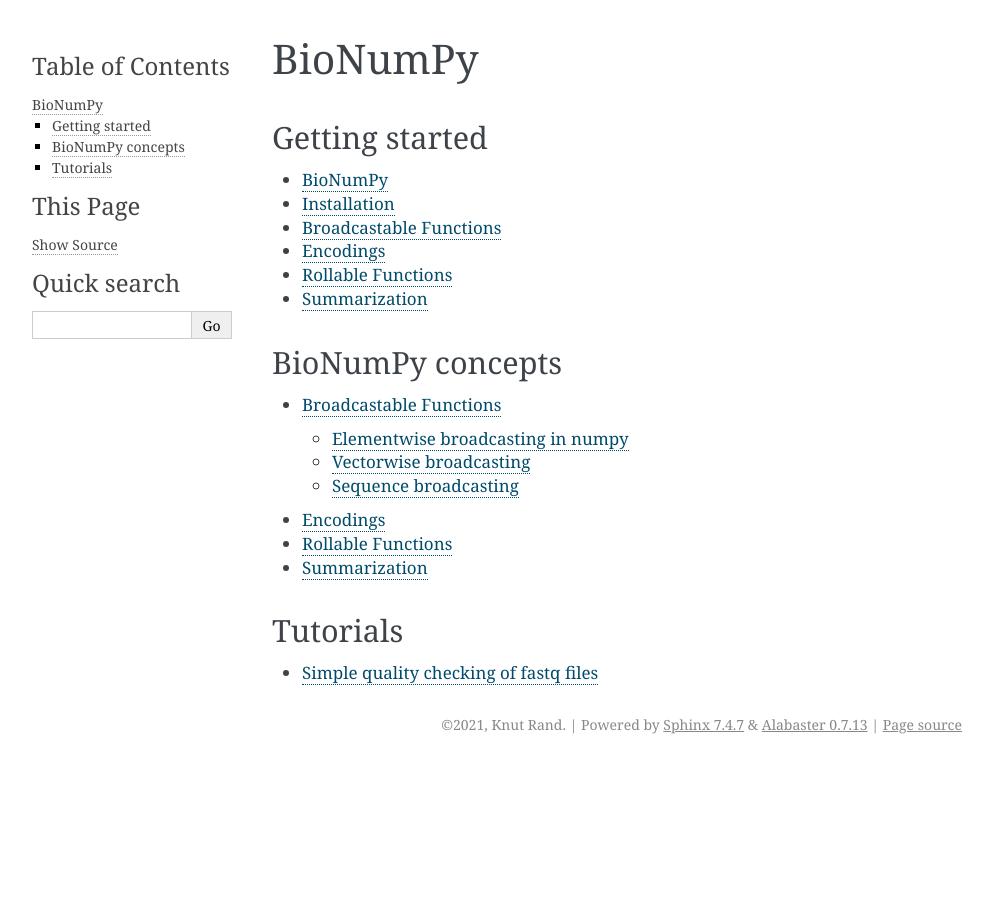
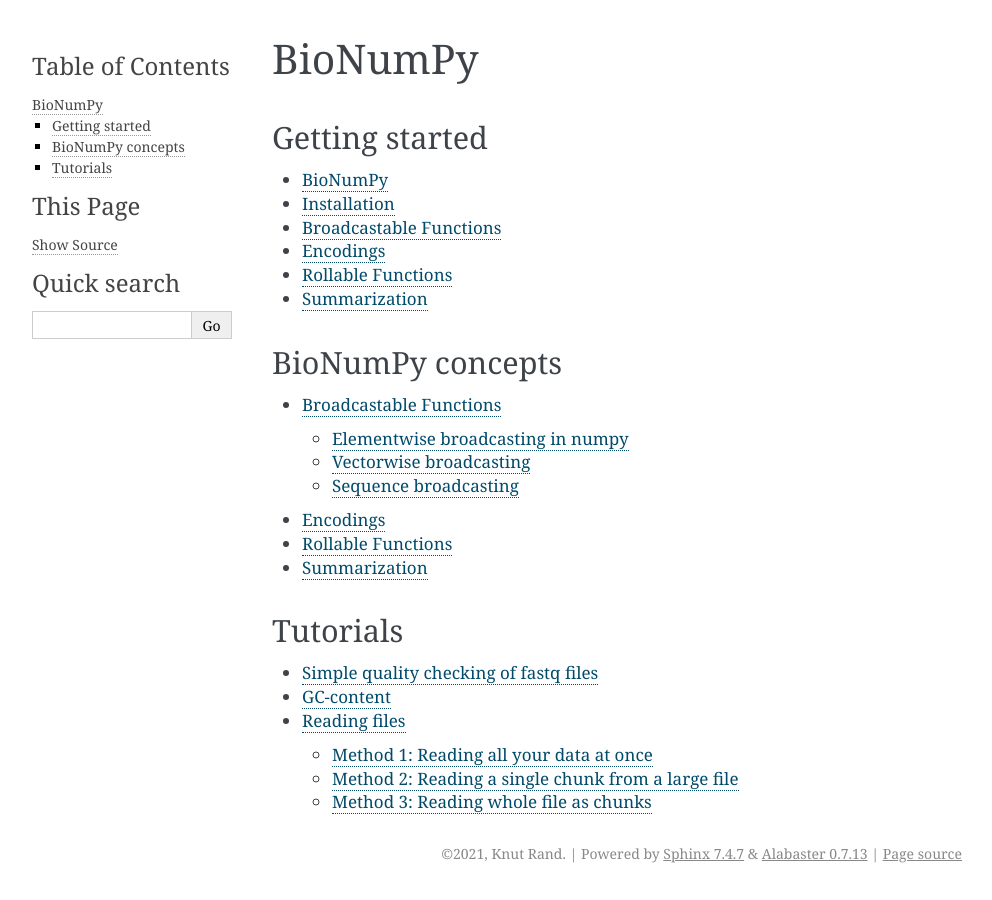
Before and after one commit to bionumpy/bionumpy, a Sphinx documentation site: the page built from docs/index.rst, in a window 1280 px wide. Shown: the whole page, without its empty margins (148-1140 px from the left). Built offline with Sphinx 7.4.7, drawn with Linux system fonts in a browser that asks for light colours; some of the changed lines change nothing that is shown.

Commit message:
More tutorials (reading files, startet fastqc)

````diff
--- a/docs/index.rst
+++ b/docs/index.rst
@@ -12,7 +12,7 @@
    source/*
 
 BioNumPy concepts
----------------
+------------------
 .. toctree::
    :maxdepth: 2
    :glob:
--- a/docs/tutorials/fastqc.rst
+++ b/docs/tutorials/fastqc.rst
@@ -1,2 +1,87 @@
 Simple quality checking of fastq files
 ---------------------------------------
+
+
+In this tutorial we will perform simple quality checking of reads from a fastq file, similarly to what the popular tool FastQC. In addition to BioNumPy, you will also need matplotlib to do some plotting.
+
+We start by importing all we need:
+
+    import numpy as np
+    import bionumpy as bnp
+    from bionumpy.npdataclassstream import streamable
+    import matplotlib.pyplot as plt
+
+
+We will be using the big.fq.gz file in the example_data folder, but feel free to use any fastq file you like.
+
+The first stepis to read our data as chunks:
+
+    reads = bnp.open("example_data/big.fq.gz").read_chunks(chunk_size=1000000)
+
+Note that we now only have a generator object that will give us chunks when we start iterating over it. No data has been read yet.
+
+You can iterate over the chunks using a simple for-loop:
+
+
+
+GC-content
+-----------
+Computing the GC-content from a single sequences is just to count the number of Cs and Gs and dividing by the sequence length.
+
+For each chunk in BioNumPy, we have sequences represented as a RaggedArray which can be thought of a matrix where each row may have different length. Each row is in our case a sequence. This datastructure supports many of the same operations that a normal NumPy matrix supports, i.e. masking out elements:
+
+```
+for chunk in reads:
+    sequences = chunk.sequence
+    print(sequences == ord("C"))
+```
+
+If you try to run the above code,
+
+
+
+# @streamable
+def get_base_quality_histogram(reads):
+    return bnp.bincount(reads.quality.ravel(), minlength=60)
+
+
+def plot_base_qualities(reads):
+    qualities = get_base_quality_histogram(reads)
+    plt.plot(qualities)
+    plt.show()
+
+
+@streamable()
+def get_gc_content(reads):
+    sequences = reads.sequence
+    mask = (sequences == ord("G")) | (sequences == ord("C"))
+    return np.mean(mask, axis=-1)
+
+
+def plot_gc_content(reads):
+    histogram, _ = bnp.histogram(get_gc_content(reads), bins=50, range=(0, 1))
+    plt.plot(histogram)
+    plt.show()
+
+
+@streamable()
+def get_quality_scores_as_matrix(reads, limit_at_n_bases=150):
+    return reads.quality.as_padded_matrix(side="right", fill_value=0)[:,0:limit_at_n_bases]
+
+
+def plot_averege_quality_scores_per_base(reads):
+    scores = bnp.mean(get_quality_scores_as_matrix(reads), axis=0)
+    plt.plot(scores)
+    plt.show()
+
+
+def test():
+    examples = [plot_base_qualities, plot_gc_content, plot_averege_quality_scores_per_base]
+    for example in examples:
+        reads = bnp.open("example_data/big.fq.gz").read_chunks(chunk_size=1000000)
+        example(reads)
+
+    assert True
+
+
+test()
--- /dev/null
+++ b/docs/tutorials/reading_files.rst
@@ -0,0 +1,50 @@
+Reading files
+---------------
+
+There are three main ways of getting your data into memory in BioNumPy. Which way you choose mainly depends on how big your data is:
+
+Method 1: Reading all your data at once
+========================================
+If you are working with data sets that are small enough to fit into memory, you can read the whole file. The benefit of this approach is that you don't need to take into account that the data has been split into chunks (next methods):
+
+    data = open("filename").read()
+    print(data)
+
+In the above example, `data` will be an NpDataClass object with various fields, depending on the file type. For instance, if you read a fastq file, you will be able to access the sequences (`data.sequence`) and the bsae qualities (`data.quality`).
+
+
+Method 2: Reading a single chunk from a large file
+===================================================
+If you have a large file, and don't want to read all of it, you can read a chunk. This can be useful if you only want to get to know your data or perform an analysis on a small subset of your data:
+
+    file = open("reads.fastq")
+    chunk = file.read_chunk(chunk_size=10000000)
+
+Here `chunk_size` is the number of bytes to read. If the file is small enough, you may get the whole file by setting chunk size to a big number, but if you want to make sure you read the whole file as one single cunk you should choose method 1 instead.
+
+
+Method 3: Reading whole file as chunks
+========================================
+This is the preferred way you should use for all large files (typically fasta files, fastq files and bam files). The idea is to read the whole file as chunks that are iterated over. This way, only one single chunk will be kept in memory at the time.
+
+    >>> file = bnp.open("file.fastq")
+    >>> for chunk in file.read_chunks():
+    >>>    # do stuff with this chunk, e.g. take the man
+    >>>    # of the base qualities
+
+Remember that when one chunk has been processed, that chunk is "lost" and the generator continues to the next chunk. A typical implementation will thus be to write a function that does all you want to do one one chunk, run that function on each chunk and summarize the results in some way.
+
+To avoid writing the for-loop above, BioNumPy includes utility function for many common operations, which can lead to more readable code, such as mean, bincount, histogram. Thus, if you e.g. want to take the mean of all the base qualities across all chunks, you can simply write:
+
+    >>> chunks = bnp.open("file.fastq").read_chunks()
+    >>> mean = bnp.mean(chunks.quality)
+
+In addition, BioNumPy provides a streamable decorator that lets you create a function that does something on one chunk and run that function on several chunks.
+
+    >>> from bionumpy.npdataclasstream import streamable
+    >>> # adding @streamable lets you run this function
+    >>> # on multiple chunks
+    >>> @streamable
+    >>> def procss_chunk(chunk):
+    >>>    # compute something on a single chunk
+    >>> results = process_chunk(chunks)
````
